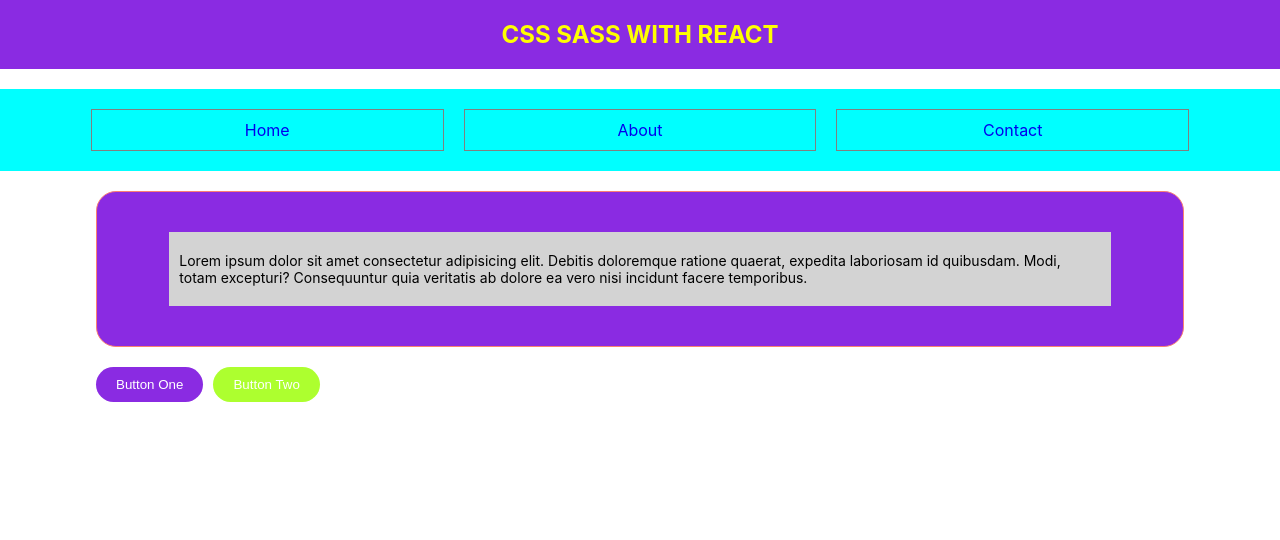
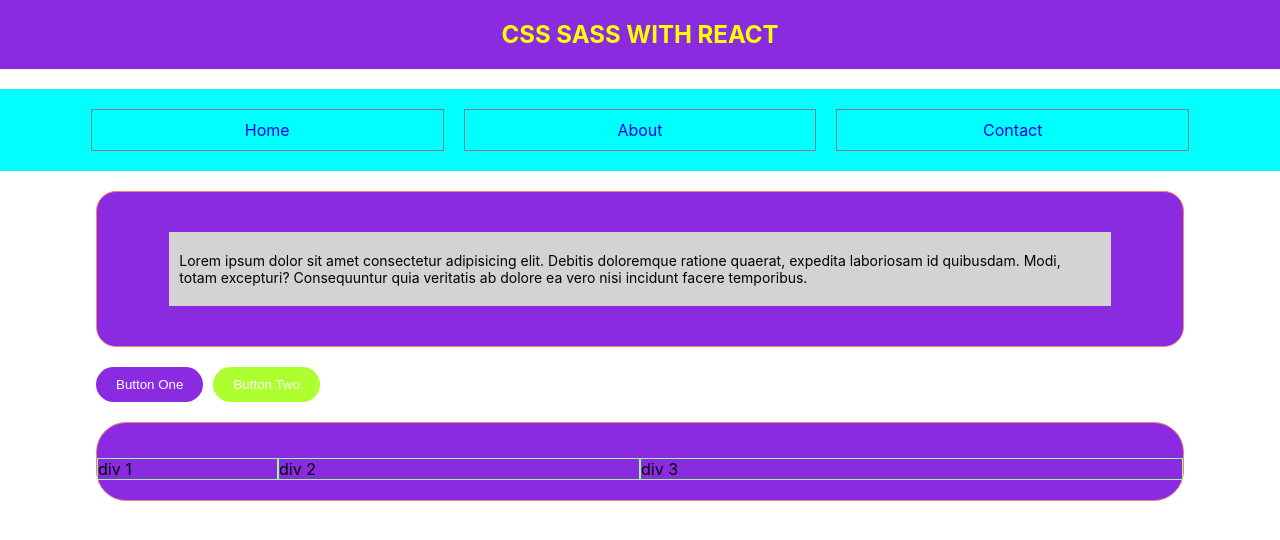
Before and after one commit to Mohimenol-Islam-Munna/CSS_SASS, a React (Create React App) app: page / in a window 1280 px wide. Shown: the top 540 px of the page. Built offline with nearby package versions, Linux system fonts and the light colour scheme.

Commit message:
sass loop

```diff
--- a/src/App.js
+++ b/src/App.js
@@ -40,6 +40,12 @@ const App = () => {
           Button Two
         </button>
       </div>
+
+      <div className="loop_container">
+        <div className="loop_item_1">div 1</div>
+        <div className="loop_item_2">div 2</div>
+        <div className="loop_item_3"> div 3</div>
+      </div>
     </div>
   );
 };
--- a/src/styles/App.css
+++ b/src/styles/App.css
@@ -79,4 +79,31 @@
   color: yellow;
   background-color: blueviolet;
   padding: 20px 10px;
+}
+
+.loop_container {
+  width: 85%;
+  padding: 20px 0px;
+  margin: 20px auto;
+  border: 1px solid salmon;
+  background-color: blueviolet;
+  border-radius: 30px;
+}
+.loop_container .loop_item_1 {
+  width: 16.6666666667%;
+  border: 1px solid palegreen;
+  margin-top: 15px;
+  display: inline-block;
+}
+.loop_container .loop_item_2 {
+  width: 33.3333333333%;
+  border: 1px solid palegreen;
+  margin-top: 15px;
+  display: inline-block;
+}
+.loop_container .loop_item_3 {
+  width: 50%;
+  border: 1px solid palegreen;
+  margin-top: 15px;
+  display: inline-block;
 }/*# sourceMappingURL=App.css.map */
--- a/src/styles/App.scss
+++ b/src/styles/App.scss
@@ -117,3 +117,23 @@
   background-color: blueviolet;
   padding: $sectionPadding;
 }
+
+// loop
+
+.loop_container {
+  width: 85%;
+  padding: 20px 0px;
+  margin: 20px auto;
+  border: 1px solid salmon;
+  background-color: blueviolet;
+  border-radius: 30px;
+
+  @for $i from 1 through 3 {
+    .loop_item_#{$i} {
+      width: ((100% / 6) * $i);
+      border: 1px solid palegreen;
+      margin-top: 15px;
+      display: inline-block;
+    }
+  }
+}
```
Also changed, not shown: 1 other file (tests, documents, lock files or other folders).
